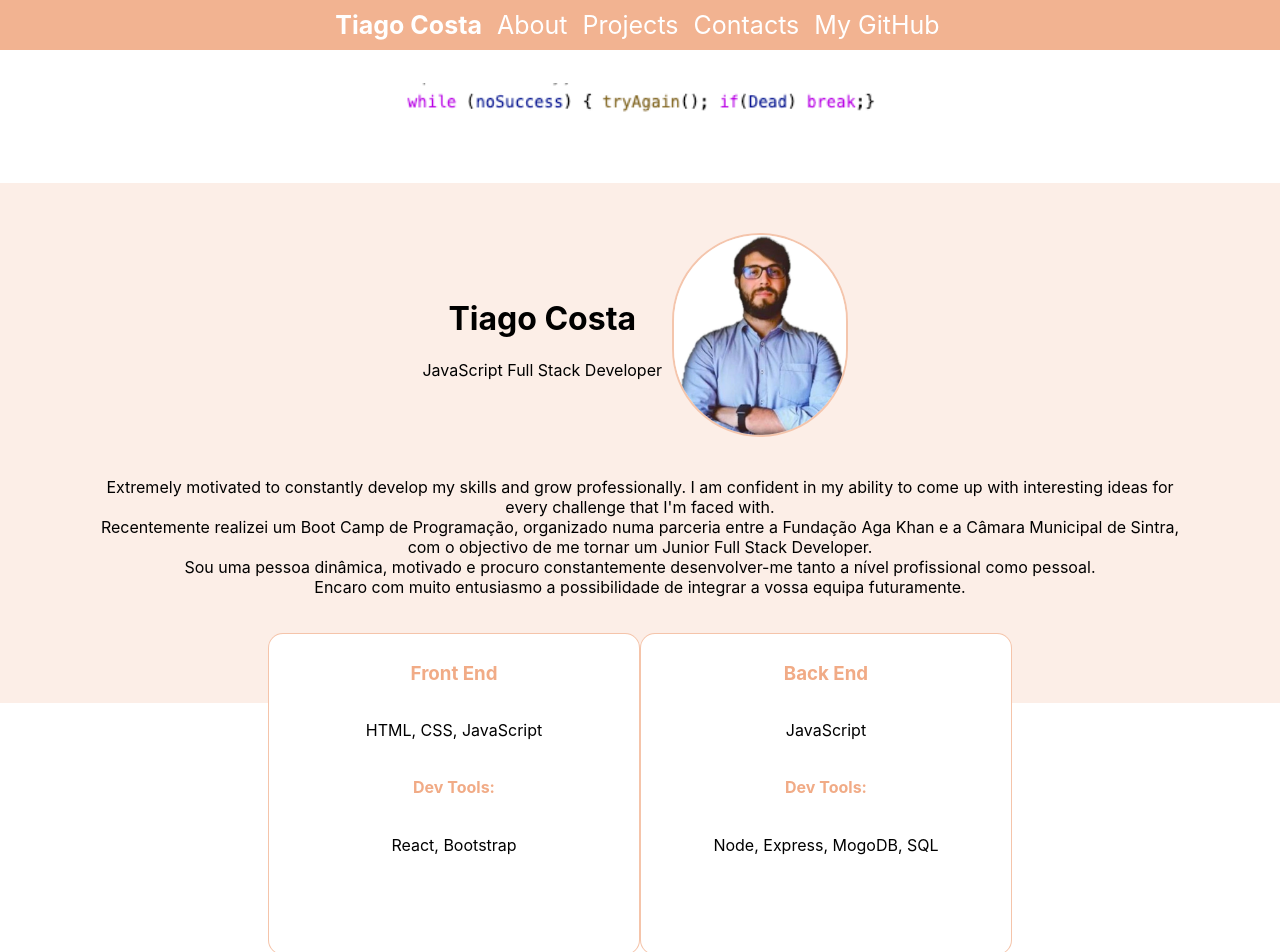
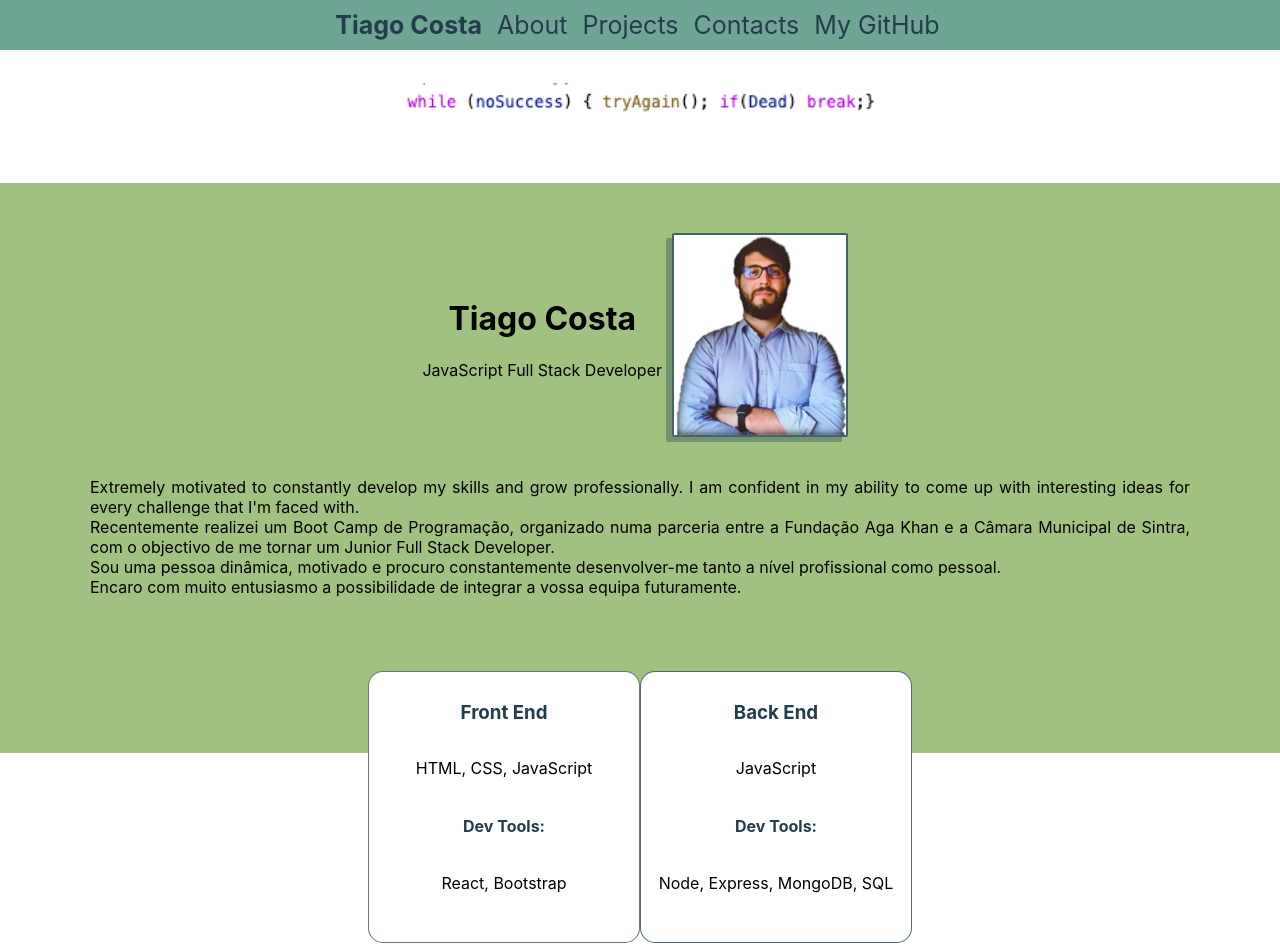
Before and after one commit to tiagodfcosta/profile, a React (Create React App) app: page / in a window 1280 px wide. Shown: the top 952 px of the page. Built offline with nearby package versions, Linux system fonts and the light colour scheme.

Commit message:
color scheme test1

```diff
--- a/src/components/About.module.css
+++ b/src/components/About.module.css
@@ -21,7 +21,7 @@
 }
 
 .title{
-    background-color: grey;
-    color: white;
+    background-color: rgba(161, 193, 129, 0.8);;
+    color: rgb(35, 61, 77);
 
 }
--- a/src/components/Accordion.module.css
+++ b/src/components/Accordion.module.css
@@ -13,9 +13,8 @@
 }
 
 .item:hover {
-
-    background-color: lightgray;
-    color: white;
+    color: rgb(35, 61, 77);
+    background-color: rgba(254, 127, 45, 0.4);
 
 }
 
--- a/src/components/Home.js
+++ b/src/components/Home.js
@@ -41,7 +41,7 @@ function Home() {
                     <h3>Back End</h3>
                     <p>JavaScript</p>
                     <h4>Dev Tools:</h4>
-                    <p>Node, Express, MogoDB, SQL</p>
+                    <p>Node, Express, MongoDB, SQL</p>
 
                 </div>
             </div>
--- a/src/components/Home.module.css
+++ b/src/components/Home.module.css
@@ -1,68 +1,51 @@
 .container {
-    width: 100%;
-    display: flex;
-    flex-direction: column;
-    background-color: white;
+    background-color: rgba(161, 193, 129, 1);
     color: black;
-    align-items: center;
     text-align: center;
 }
 
-.containerBanner{
-    display: flex;
-    flex-direction: column;
-    align-items:  center;
-    margin: 20px;
-}
 
-
-.banner {
-    align-items:  center;
-    width: 100%;
-
-}
 
 .containerName{
     display: flex;
     flex-direction: column;
     align-items: center;
-    text-align: center;
     padding: 5vh 10vh 5vh 10vh;
-    background-color: rgba(241, 171, 134, 0.2);
-    color: black;
+    color: 35, 61, 77;
 }
 
 .name {
-    align-items: center;
     display: flex;
     flex-direction: row;
+    align-items: center;
 }
 
 .fullstack{
-    box-align: center;
     padding: 10px 10px 10px 10px;
 }
 
 .photo{
     height: 200px;
-    border-radius: 90px;
+    border-radius: 2px;
     border: 2px solid;
-    border-color: rgba(241, 171, 134, 0.6);
+    border-color: rgba(1, 42, 74, 0.6);
+    box-shadow: -6px 5px rgba(1, 42, 74, 0.3);
 }
 
 .description{
     display: flex;
     flex-direction: row;
     padding: 10px 10px 50px 10px;
+    text-align: justify;
 }
 
 
 .containerSkills{
     align-items: center;
-    display: flex;
+    display: inline-flex;
     flex-direction: row;
     padding: 10px 10px 10px 10px;
-    margin: -10vh;
+    margin: -25vh;
 
 }
 
@@ -72,11 +55,11 @@
     display:flex;
     flex-direction: column;
     padding: 10px 10px 10px 10px;
-    border: 1px solid rgba(241, 171, 134, 0.7);
+    border: 1px solid rgba(35, 61, 77, 0.7);
     border-radius: 15px;
     background-color: white;
-    width: 350px;
-    height:300px;
+    width: 250px;
+    height:250px;
 }
 
 .backEnd{
@@ -85,20 +68,20 @@
     display: flex;
     flex-direction: column;
     padding: 10px 10px 10px 10px;
-    border: 1px solid rgba(241, 171, 134, 0.7);
+    border: 1px solid rgba(1, 42, 74, 0.7);
     border-radius: 15px;
     background-color: white;
-    width: 350px;
-    height:300px;
+    width: 250px;
+    height:250px;
 }
 
 .frontEnd h3, h4{
-    color: rgba(241, 171, 134, 1);
+    color: rgba(35, 61, 77, 1);
 
 
 }
 
 .backEnd  h3, h4{
-   color: rgba(241, 171, 134, 1);
+   color: rgba(35, 61, 77, 1);
 
 }
--- a/src/components/Navbar.module.css
+++ b/src/components/Navbar.module.css
@@ -7,7 +7,7 @@
   width: 100%;
   overflow: hidden;
   font-size: calc(9px + 2vmin);
-  background-color: rgba(241, 171, 134, 0.9);
+  background-color: rgba(97, 155, 138, 0.9);
   padding: 10px 10px 10px 10px;
 }
 
@@ -19,11 +19,11 @@
   margin-right: 5px;
   text-decoration: none;
   padding: 5px ;
-  color: white;
+  color: rgb(35, 61, 77);
 }
 
 .links a:hover {
-  color: white;
-  background-color: rgba(59, 67, 88, 0.5);
+  color: rgb(35, 61, 77);
+  background-color: rgba(254, 127, 45, 0.4);
   border-radius: 8px;
 }
--- a/src/components/try.js
+++ b/src/components/try.js
@@ -1,3 +1,6 @@
-    while (noSuccess) { tryAgain(); if(Dead) break;}
+                while (noSuccess) {
+                    tryAgain();
+                    if(Dead);
+                    break;}
 
 <p>Hello I'm a Full Stack Developer based in Portugal</p>
--- a/src/content/education.js
+++ b/src/content/education.js
@@ -1,7 +1,7 @@
 export const education = [
     {
         title: 'BOOTCAMP PROGRAMAÇÃO',
-        content: 'Front end development HTML, CSS and JavaScript +React \n Back end development MongoDB and JavaScript +NodeJS',
+        content: `Front end development HTML, CSS, JavaScript and React || Back end development MongoDB and JavaScript +NodeJS`,
         duration: '400H - 2021'
     },
     {
```
